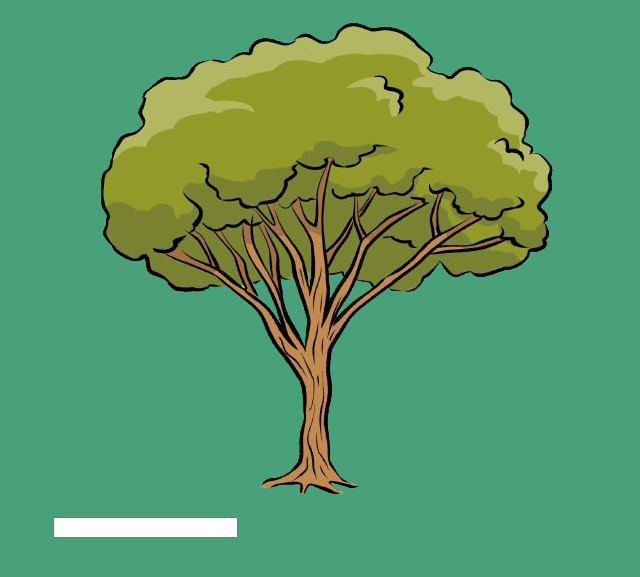
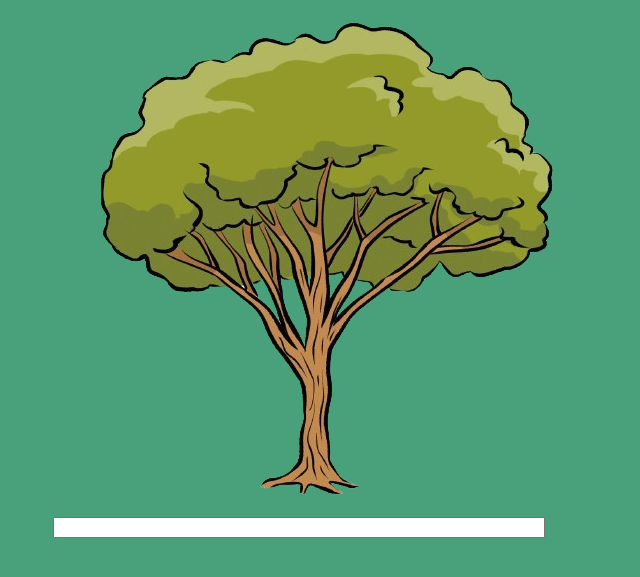
Before and after one commit to ayachi-code/BST-Simulator, a plain HTML site: page index.html in a window 1280 px wide. Shown: the part 61-638 px from the top of the page, without its empty margins (318-958 px from the left). Drawn offline with Linux system fonts and the light colour scheme.

Commit message:
changed width to 90%

```diff
--- a/style/index.css
+++ b/style/index.css
@@ -11,7 +11,6 @@ body {
     font-family: 'Courier New', Courier, monospace;
 }
 
-img {
-    /* transform: scale(1.3); */
-
-};
+.intro input {
+    width: 90%;
+}
```
